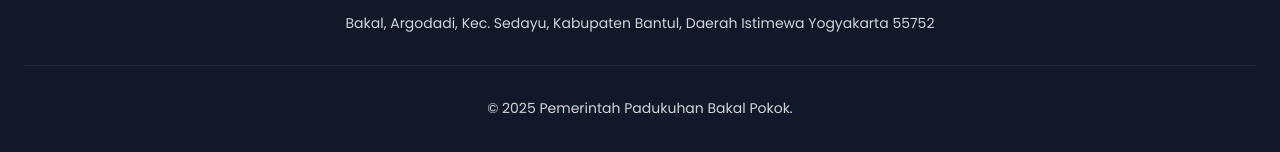
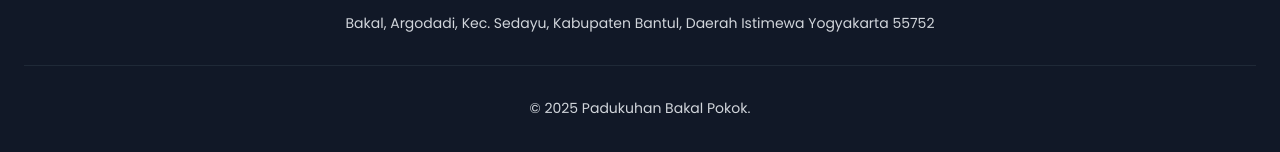
Before and after one commit to venvena45/Bakal, a plain HTML site: page index.html in a window 1280 px wide. Shown: the part 3084-3236 px from the top of the page. Drawn offline with nearby package versions, Linux system fonts and the light colour scheme.

Commit message:
Update index.html

```diff
--- a/index.html
+++ b/index.html
@@ -213,7 +213,7 @@
             <h3 class="text-white text-2xl font-bold mb-2 md:mb-4">Bakal Pokok</h3>
             <p class="text-sm">Bakal, Argodadi, Kec. Sedayu, Kabupaten Bantul, Daerah Istimewa Yogyakarta 55752</p>
             <div class="border-t border-gray-800 mt-6 md:mt-8 pt-6 md:pt-8 text-xs md:text-sm">
-                &copy; 2025 Pemerintah Padukuhan Bakal Pokok.
+                &copy; 2025 Padukuhan Bakal Pokok.
             </div>
         </div>
     </footer>
```
